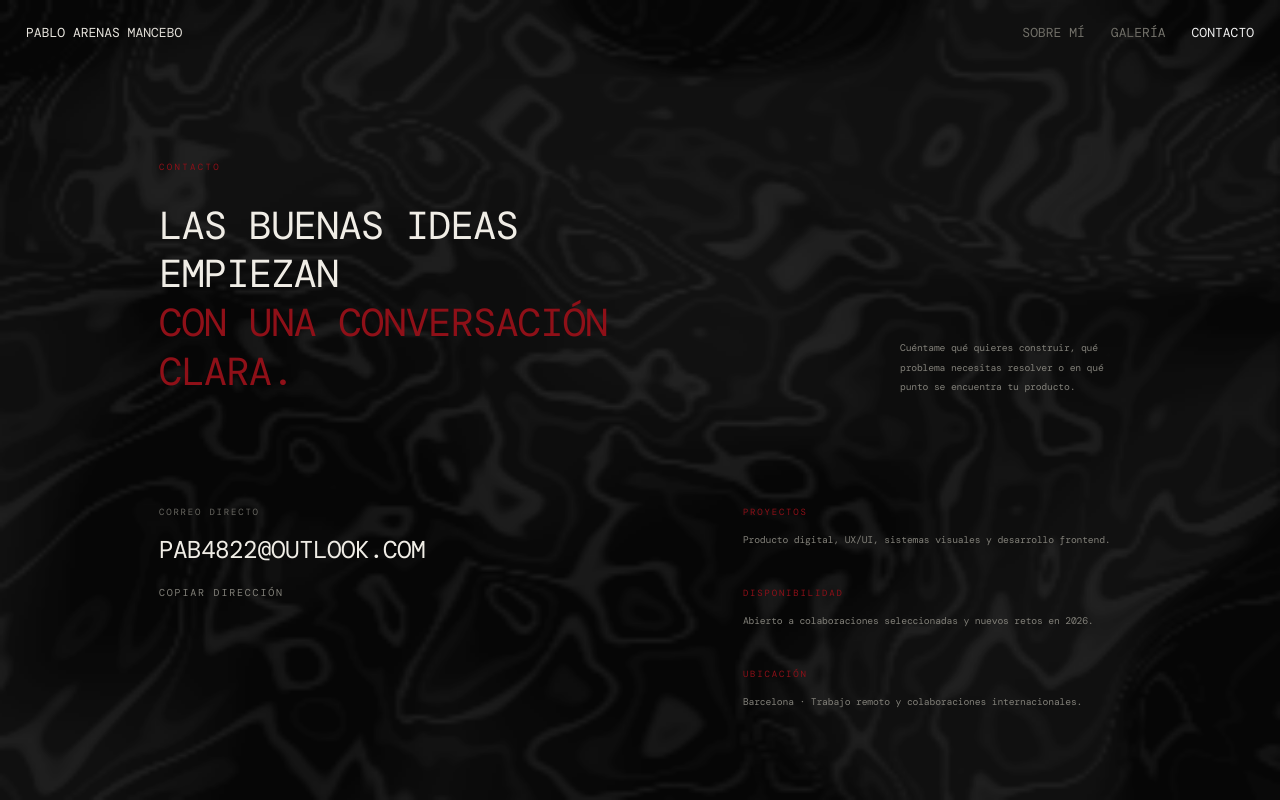
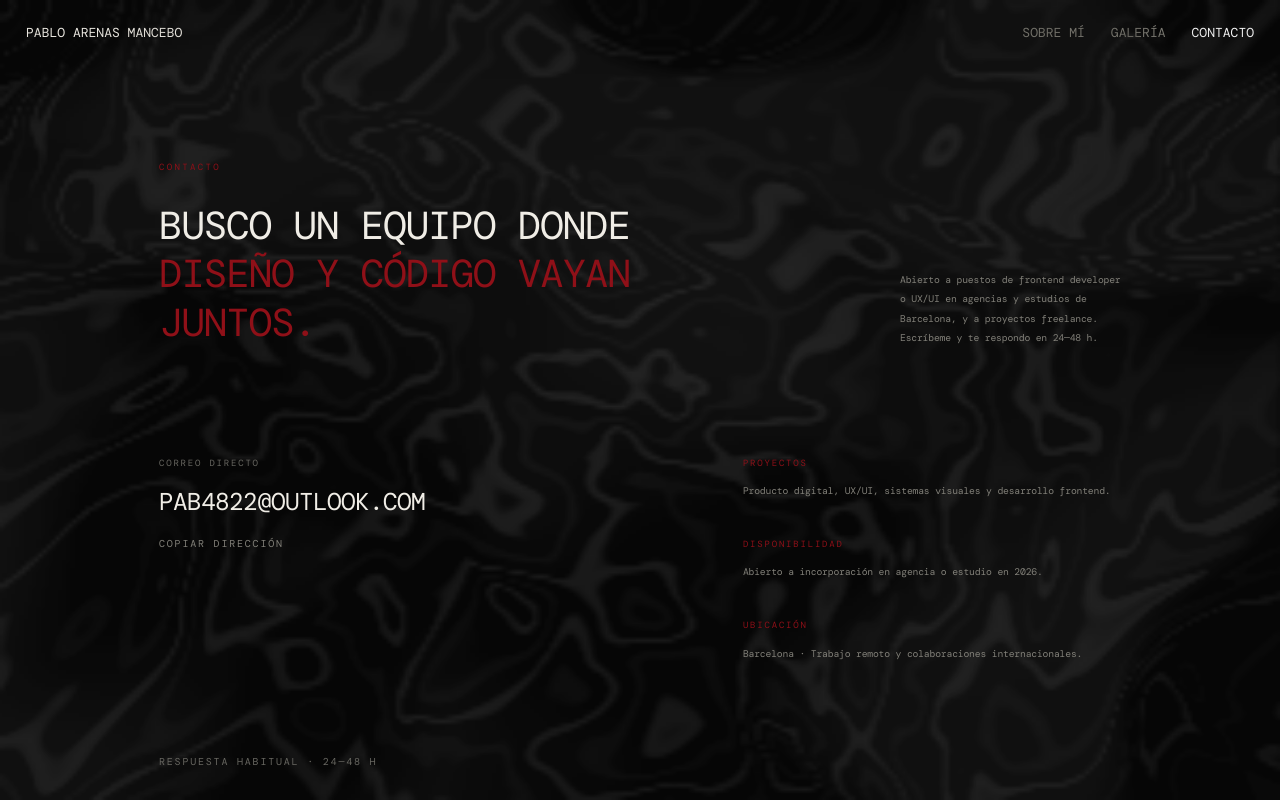
Before and after one commit to Areman-05/Nuevo-Portafolio, a React (Vite) app: page /Nuevo-Portafolio/nodes in a window 1280 px wide. Shown: the top 800 px of the page. Built offline with nearby package versions, Linux system fonts and the light colour scheme; a web font is replaced by a local one.

Commit message:
actualiza vista nodes del make

```diff
--- a/src/views/Nodes.tsx
+++ b/src/views/Nodes.tsx
@@ -20,16 +20,15 @@ export default function Nodes() {
             Contacto
           </span>
           <h1 className="mt-8 max-w-3xl text-3xl uppercase leading-tight tracking-tight text-[#f0ede6] sm:text-4xl md:text-5xl">
-            Las buenas ideas empiezan
+            Busco un equipo donde
             <span className="block text-[#8f1018]">
-              con una conversación clara.
+              diseño y código vayan juntos.
             </span>
           </h1>
         </div>
 
         <p className="max-w-sm self-end text-xs leading-6 text-[#828079] md:col-span-3 md:col-start-10">
-          Cuéntame qué quieres construir, qué problema necesitas resolver o en
-          qué punto se encuentra tu producto.
+          Abierto a puestos de frontend developer o UX/UI en agencias y estudios de Barcelona, y a proyectos freelance. Escríbeme y te respondo en 24—48 h.
         </p>
       </div>
 
@@ -69,7 +68,7 @@ export default function Nodes() {
               Disponibilidad
             </span>
             <p className="mt-3 text-xs leading-6 text-[#828079]">
-              Abierto a colaboraciones seleccionadas y nuevos retos en 2026.
+              Abierto a incorporación en agencia o estudio en 2026.
             </p>
           </div>
           <div>
```
